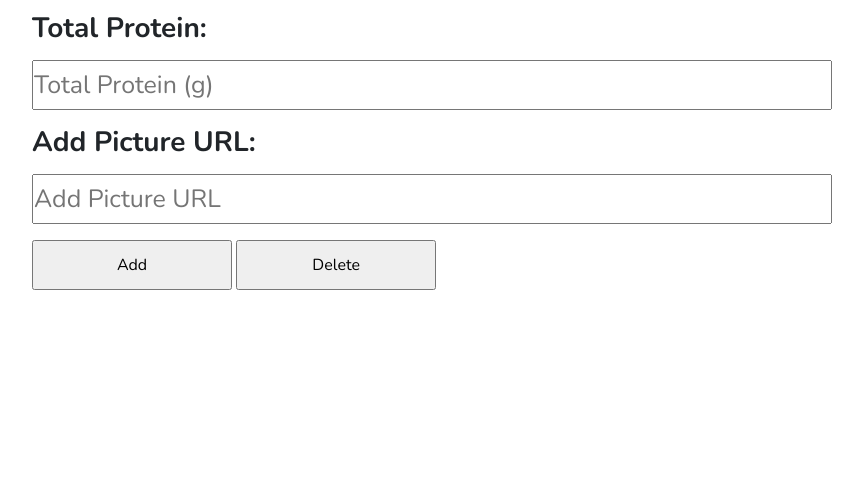
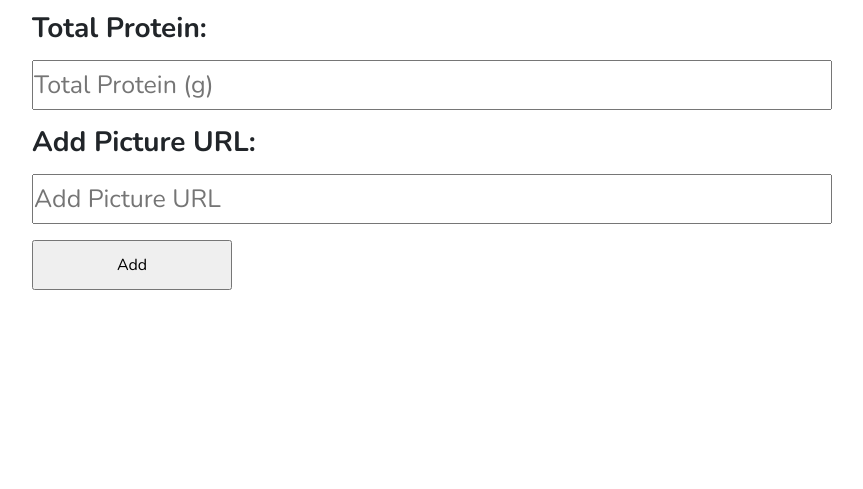
Before and after one commit to cse110-fa21-group17/cse110-fa21-group17, a Node server app: page /dashboard/new_recipe in a window 1280 px wide. Shown: the part 1844-2333 px from the top of the page, without its empty margins (48-911 px from the left). Run offline with Node 20, Linux system fonts and the light colour scheme; the visitor is signed in with stand-in values (Sample User, id 1).

Commit message:
removed an unnecessary button

```diff
--- a/app/views/pages/newrecipe.ejs
+++ b/app/views/pages/newrecipe.ejs
@@ -87,7 +87,7 @@
         </p>
 
         <input type="submit" value="Add" style="width:200px; height:50px;">
-        <input type="submit" value="Delete" style="width:200px; height:50px;">
+
       </form>
     </div>
 </section>
```
